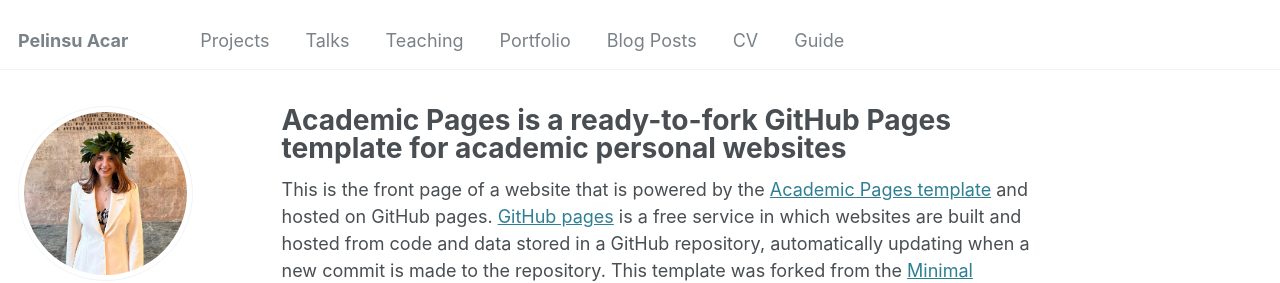
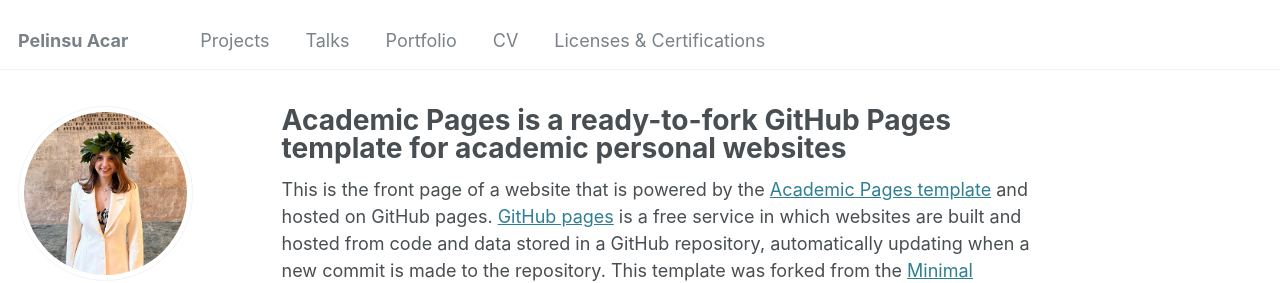
Before and after one commit to pelinsuacar/pelinsuacar.github.io, a Jekyll site: the page built from _pages/about.md, in a window 1280 px wide. Shown: the top 283 px of the page. Built offline with Jekyll 4.4.1, drawn with Linux system fonts in a browser that asks for light colours.

Commit message:
Update navigation.yml

```diff
--- a/_data/navigation.yml
+++ b/_data/navigation.yml
@@ -11,17 +11,11 @@ main:
   - title: "Talks"
     url: /talks/
 
-  - title: "Teaching"
-    url: /teaching/
-
   - title: "Portfolio"
     url: /portfolio/
-
-  - title: "Blog Posts"
-    url: /year-archive/
 
   - title: "CV"
     url: /cv/
 
-  - title: "Guide"
-    url: /markdown/
+  - title: "Licenses & Certifications"
+    url: /licenses-certifications/
```
